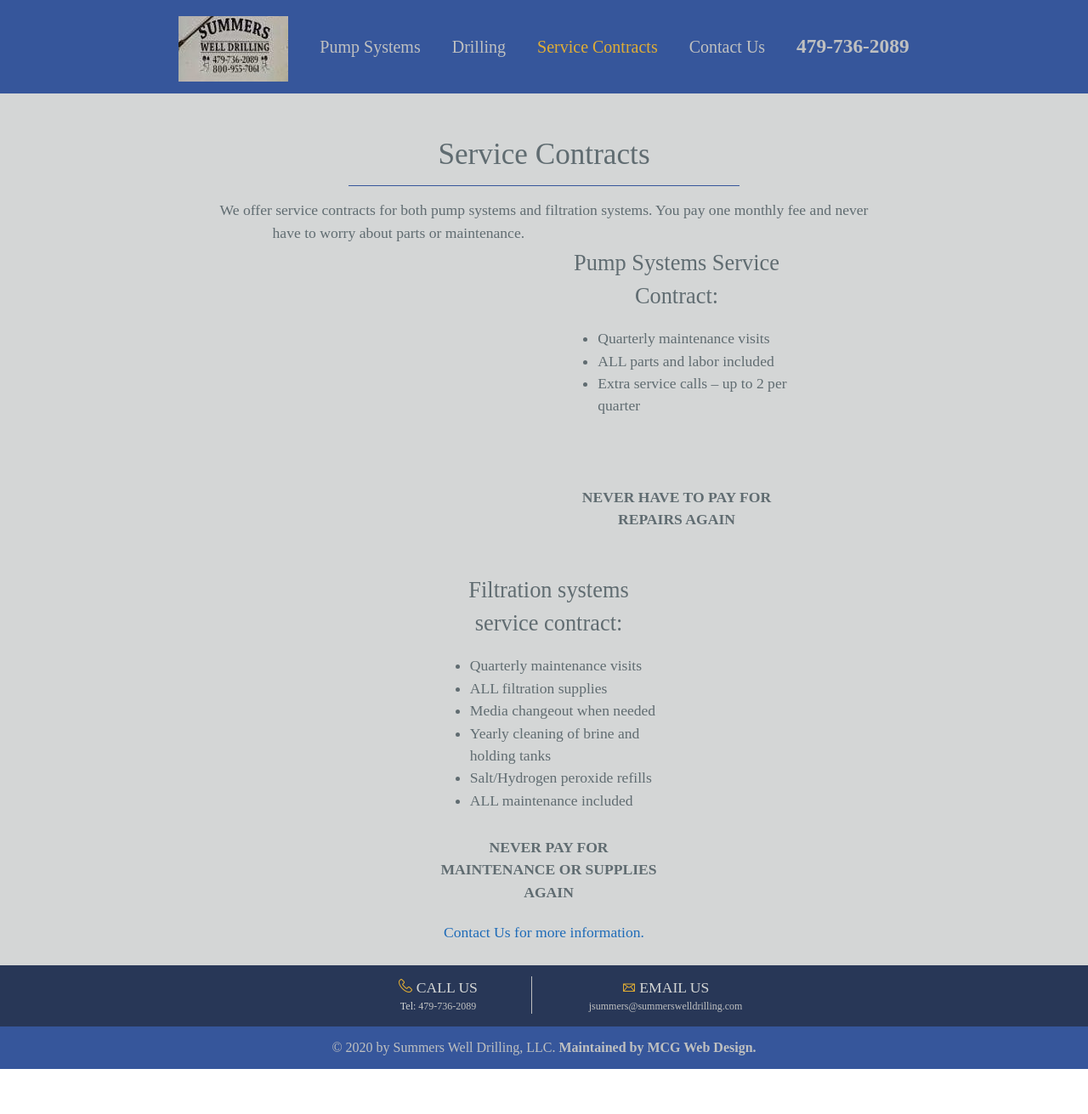
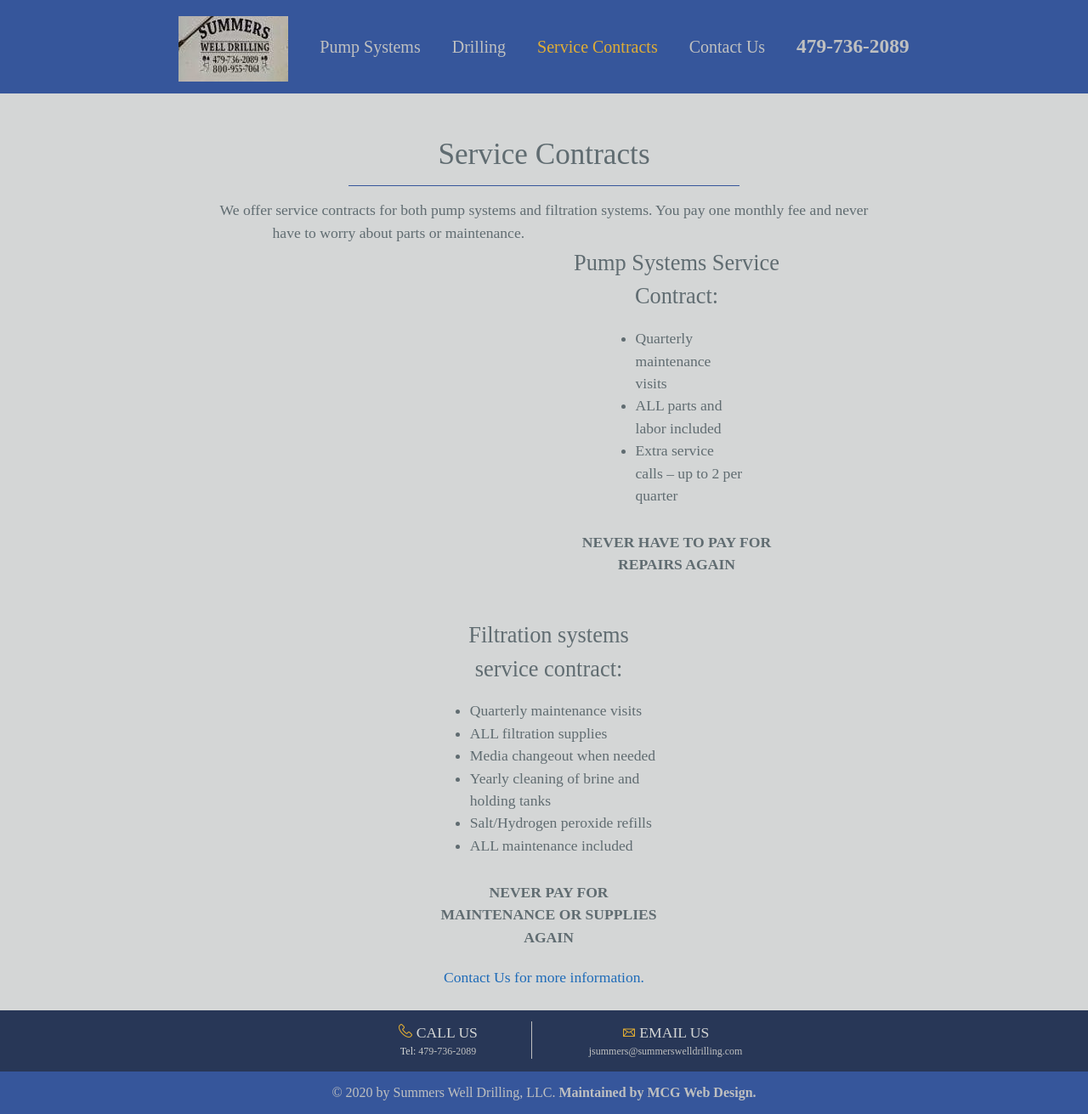
Before and after one commit to jamess999888/SummersDrilling, a Jekyll site: the page built from serviceContracts.md, in a window 1280 px wide. Shown: the whole page at 85% size. Built offline with Jekyll 4.4.1, drawn with Linux system fonts in a browser that asks for light colours; our own code applies the rules of GitHub Pages for plain Markdown files; before the commit the page ends 1258 px from its top, so only the background shows below that.

Commit message:
fixing responsive styling

```diff
--- a/css/style.css
+++ b/css/style.css
@@ -1323,13 +1323,14 @@ ul.topnav li.right {
     text-decoration: none;
 }
 
-#serviceContracts .left {
+
+/* #serviceContracts .left {
     display: inline-block;
     padding: 2% 2% 21% 2%;
     margin: 0 2%;
     vertical-align: middle;
     text-decoration: none;
-}
+} */
 
 #serviceContracts ul {
     display: inline-block;
```
